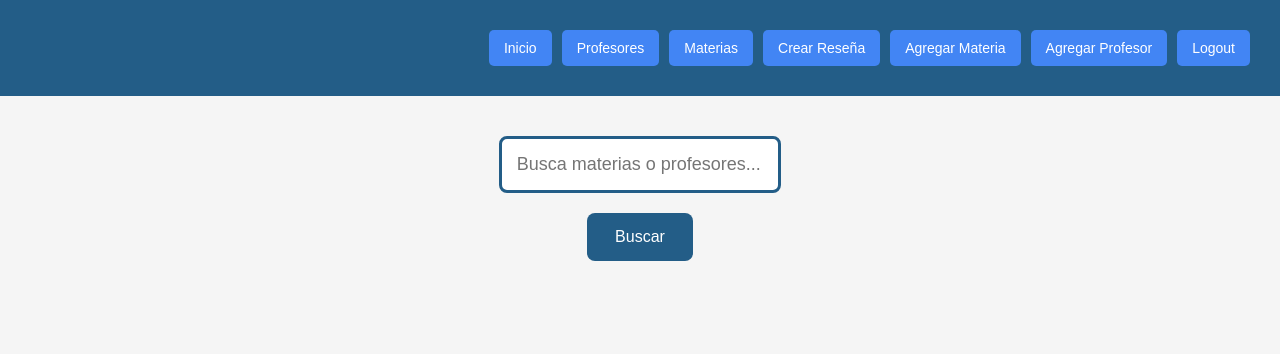
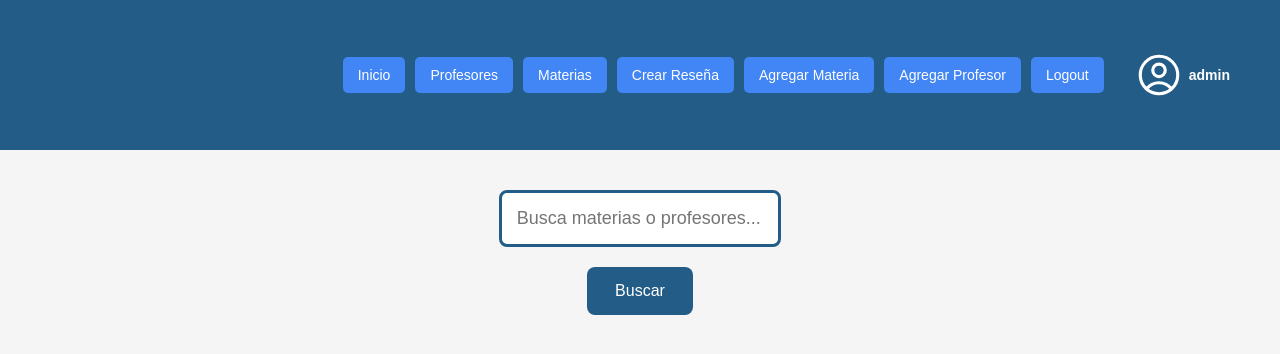
Before and after one commit to AlvaroGC03/Wikiprofes-Proyect, a Django app: page / in a window 1280 px wide. Shown: the top 354 px of the page. Run offline with Django 5.2, Linux system fonts and the light colour scheme; a user stored in the database is signed in.

Commit message:
Se agrego el icono de usuario a barra de navegación

```diff
--- a/reviews/templates/base.html
+++ b/reviews/templates/base.html
@@ -26,6 +26,13 @@
                     {% csrf_token %}
                     <button type="submit">Logout</button>
                 </form>
+                <div class="user-info">
+                    <!-- Ícono de usuario y nombre -->
+                    <svg xmlns="http://www.w3.org/2000/svg" fill="none" viewBox="0 0 24 24" stroke-width="1.5" stroke="currentColor" class="size-6">
+                        <path stroke-linecap="round" stroke-linejoin="round" d="M17.982 18.725A7.488 7.488 0 0 0 12 15.75a7.488 7.488 0 0 0-5.982 2.975m11.963 0a9 9 0 1 0-11.963 0m11.963 0A8.966 8.966 0 0 1 12 21a8.966 8.966 0 0 1-5.982-2.275M15 9.75a3 3 0 1 1-6 0 3 3 0 0 1 6 0Z" />
+                    </svg>
+                    <span class="username">{{ user.username }}</span>
+                </div>
             {% else %}
                 <a href="{% url 'registro' %}">Registro</a>
                 <a href="{% url 'login' %}">Login</a>
--- a/static/global/base.css
+++ b/static/global/base.css
@@ -49,6 +49,27 @@ nav {
     background-color: #3367D6;
 }
 
+/* Estilos para la sección de información del usuario */
+nav .user-info {
+    display: flex;
+    align-items: center;
+    margin-left: 10px;
+    color: white; /* Texto blanco */
+    font-family: Arial, sans-serif;
+    font-size: 14px;
+}
+
+nav .user-info svg {
+    width: 50px; /* Tamaño del ícono */
+    height: 50px;
+    margin-right: 5px; /* Espacio entre el ícono y el nombre */
+    color: white; /* Ícono en blanco */
+}
+
+nav .user-info .username {
+    font-weight: bold;
+}
+
 /* Estilos generales */
 body {
     font-family: 'Arial', sans-serif;
```
